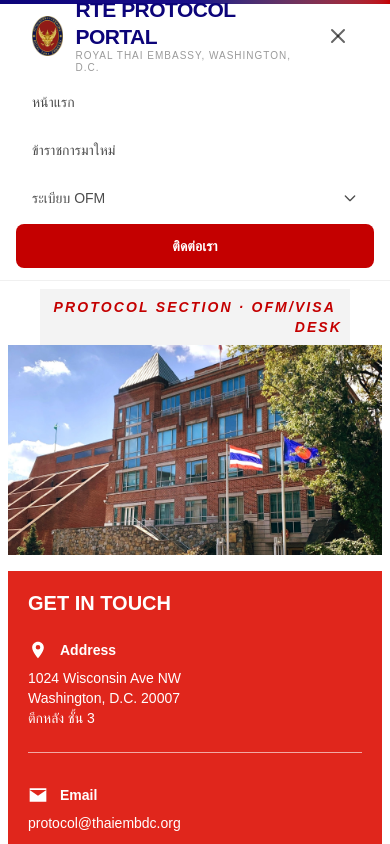
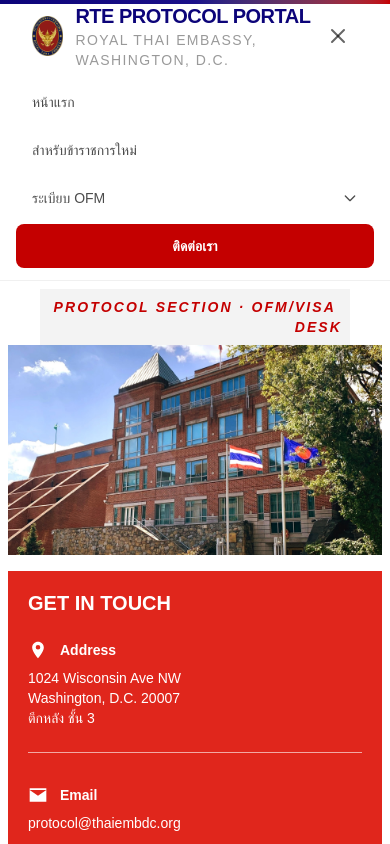
Before and after one commit to PollyYP/Emb_Protocol_Portal, a Next.js app: page / in a window 390 px wide. Both pictures are taken after a click on the button 338 px from the left and 36 px from the top of the page. Shown: the top 844 px of the page. Built offline with nearby package versions, Linux system fonts and the light colour scheme; a web font is replaced by a local one.

Commit message:
Fix typos in Header component labels and styles

```diff
--- a/app/components/Header.tsx
+++ b/app/components/Header.tsx
@@ -12,7 +12,7 @@
     items: [
       { label: "Notification of Appointment", href: "/person-management" },
       { label: "Notification of Change", href: "/person-management" },
-      { label: "Notification of Terminate", href: "/person-management" },
+      { label: "Notification of Termination", href: "/person-management" },
     ],
   },
   {
@@ -91,10 +91,10 @@
               className="h-10 w-auto transition-transform group-hover:scale-105"
             />
             <div className="leading-tight">
-              <span className="block text-[21px] font-bold tracking-tight text-[#0c0479]">
+              <span className="block text-xl lg:text-[21px] font-bold tracking-tight text-[#0c0479]">
                 RTE PROTOCOL PORTAL
               </span>
-              <span className="block text-[10px] font-medium tracking-widest uppercase text-black/40">
+              <span className="block text-sm lg:text-[10px] font-medium tracking-widest uppercase text-black/40">
                 Royal Thai Embassy, Washington, D.C.
               </span>
             </div>
@@ -247,7 +247,7 @@
                 onClick={scrollToArrival}
                 className="block rounded-lg px-4 py-3 text-sm font-medium text-black/70 transition-colors hover:bg-black/4"
               >
-                ข้าราชการมาใหม่
+                สำหรับข้าราชการใหม่
               </a>
 
               {/* OFM accordion */}
```
